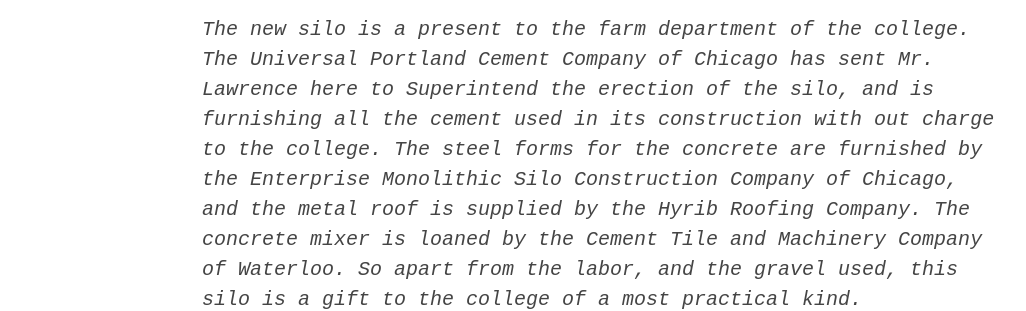
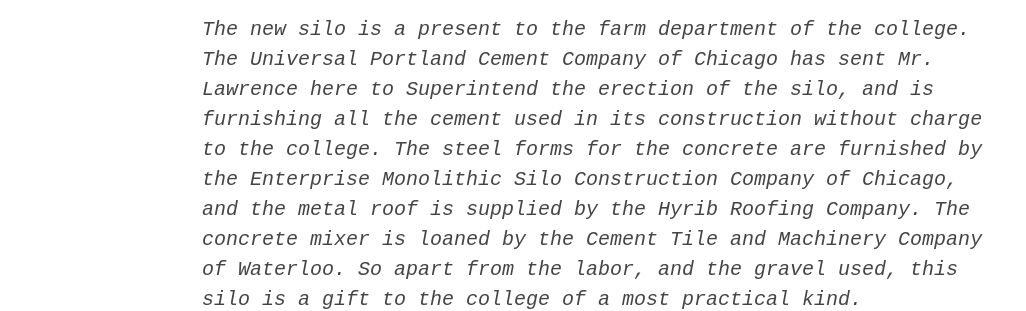
Before and after one commit to emanderson811/day-edition, a Jekyll site: the page built from _texts/buildings/197day-silos.md, in a window 1280 px wide and 900 px high, scrolled down 1552 px. Shown: the part 242-553 px from the top of the window, without its empty margins (3-1029 px from the left). Built offline with Jekyll 4.4.1, drawn with Linux system fonts in a browser that asks for light colours.

Commit message:
Update 197day-silos.md

```diff
--- a/_texts/buildings/197day-silos.md
+++ b/_texts/buildings/197day-silos.md
@@ -30,7 +30,7 @@
 
 >"As solid as the rock of Gibralter," was the claim made yesterday by Mr. A.M. Lawrence for the big forty foot reinforced concrete silo he is building for the college at the northeast corner of the cattle barns. "This type of silo is absolutely indestructible by wind or fire; it will never cost a cent for repairs, is absolutely vermin proof, and will protect the ensilage as well or better than any other type of silo against spoilage from air or moisture" said he.
 >
->The new silo is a present to the farm department of the college. The Universal Portland Cement Company of Chicago has sent Mr. Lawrence here to Superintend the erection of the silo, and is furnishing all the cement used in its construction with out charge to the college. The steel forms for the concrete are furnished by the Enterprise Monolithic Silo Construction Company of Chicago, and the metal roof is supplied by the Hyrib Roofing Company. The concrete mixer is loaned by the Cement Tile and Machinery Company of Waterloo. So apart from the labor, and the gravel used, this silo is a gift to the college of a most practical kind.
+>The new silo is a present to the farm department of the college. The Universal Portland Cement Company of Chicago has sent Mr. Lawrence here to Superintend the erection of the silo, and is furnishing all the cement used in its construction without charge to the college. The steel forms for the concrete are furnished by the Enterprise Monolithic Silo Construction Company of Chicago, and the metal roof is supplied by the Hyrib Roofing Company. The concrete mixer is loaned by the Cement Tile and Machinery Company of Waterloo. So apart from the labor, and the gravel used, this silo is a gift to the college of a most practical kind.
 >
 >The silo under construction has a diameter of fourteen feet, and will be forty feet high. Its capacity of ensilage will be about one hundred forty tons. Six inch solid concrete walls from a one part cement to a five part bank run gravel sand mixture, are reinforced at the bottom by steel triangle mesh two layers, one of No. 4 and one of No. 6 mesh being placed in the first twenty feet, and a single No. 6 layer reinforcing the remaining twenty feet. The silo will have a continuous door and a chute, the door frame being entirely of concrete construction. The metal roof is also coated with cement.
 
```
